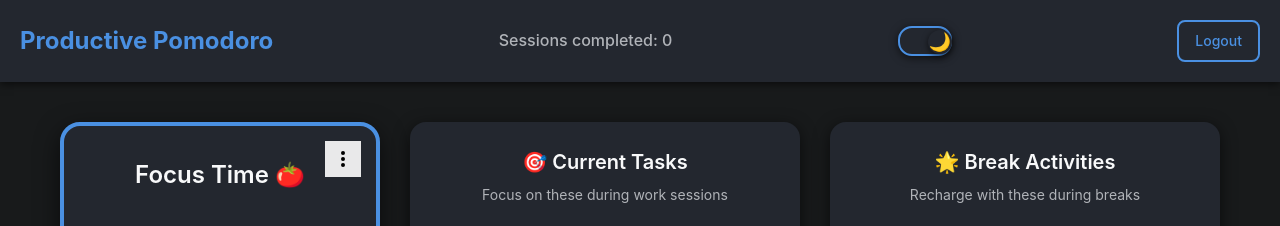
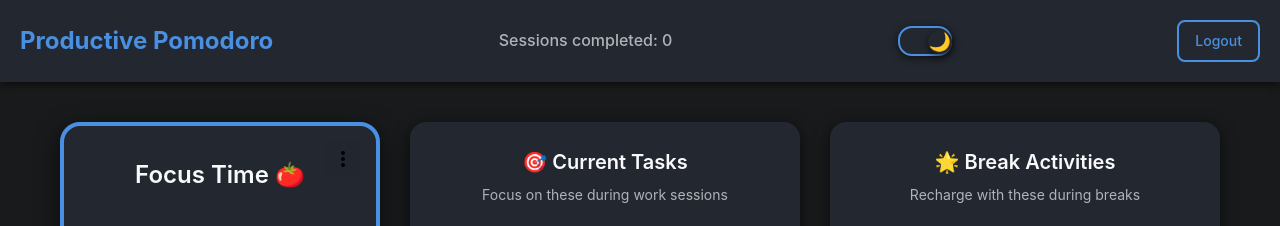
Before and after one commit to MattOrtner/productive-pomo, a React (Create React App) app: page /dashboard in a window 1280 px wide. Shown: the top 226 px of the page. Built offline with nearby package versions, Linux system fonts and the light colour scheme.

Commit message:
feat: update settings button color based on theme for better visibility

```diff
--- a/src/components/Dashboard.css
+++ b/src/components/Dashboard.css
@@ -193,7 +193,7 @@
   position: absolute;
   top: 15px;
   right: 15px;
-  background: rgba(255, 255, 255, 0.9);
+  background: var(--settings-btn-bg, rgba(255, 255, 255, 0.9));
   border: none;
   width: 36px;
   height: 36px;
@@ -203,6 +203,10 @@
   align-items: center;
   justify-content: center;
   backdrop-filter: blur(5px);
+}
+
+[data-theme="dark"] .settings-btn {
+  --settings-btn-bg: rgba(35, 39, 47, 0.9);
 }
 
 .settings-btn:hover:not(:disabled) {
--- a/src/components/Dashboard.js
+++ b/src/components/Dashboard.js
@@ -509,7 +509,16 @@ const Dashboard = () => {
                   title="Timer Settings"
                   disabled={isActive}
                 >
-                  <Icon path={mdiDotsVertical} size={1} />
+                  <Icon
+                    path={mdiDotsVertical}
+                    size={1}
+                    color={
+                      document.documentElement.getAttribute("data-theme") ===
+                      "dark"
+                        ? "#4a90e2"
+                        : undefined
+                    }
+                  />
                 </button>
 
                 {/* Settings Panel */}
```
